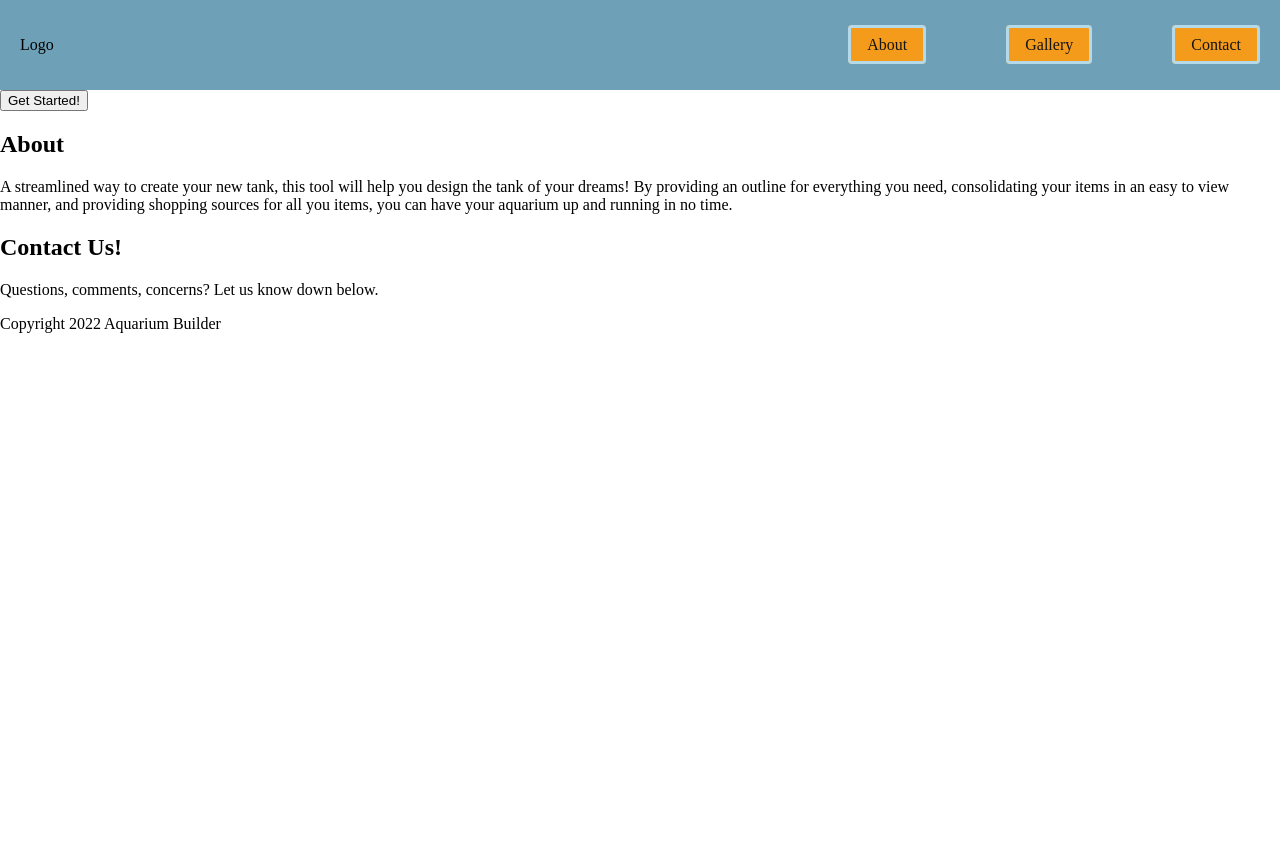
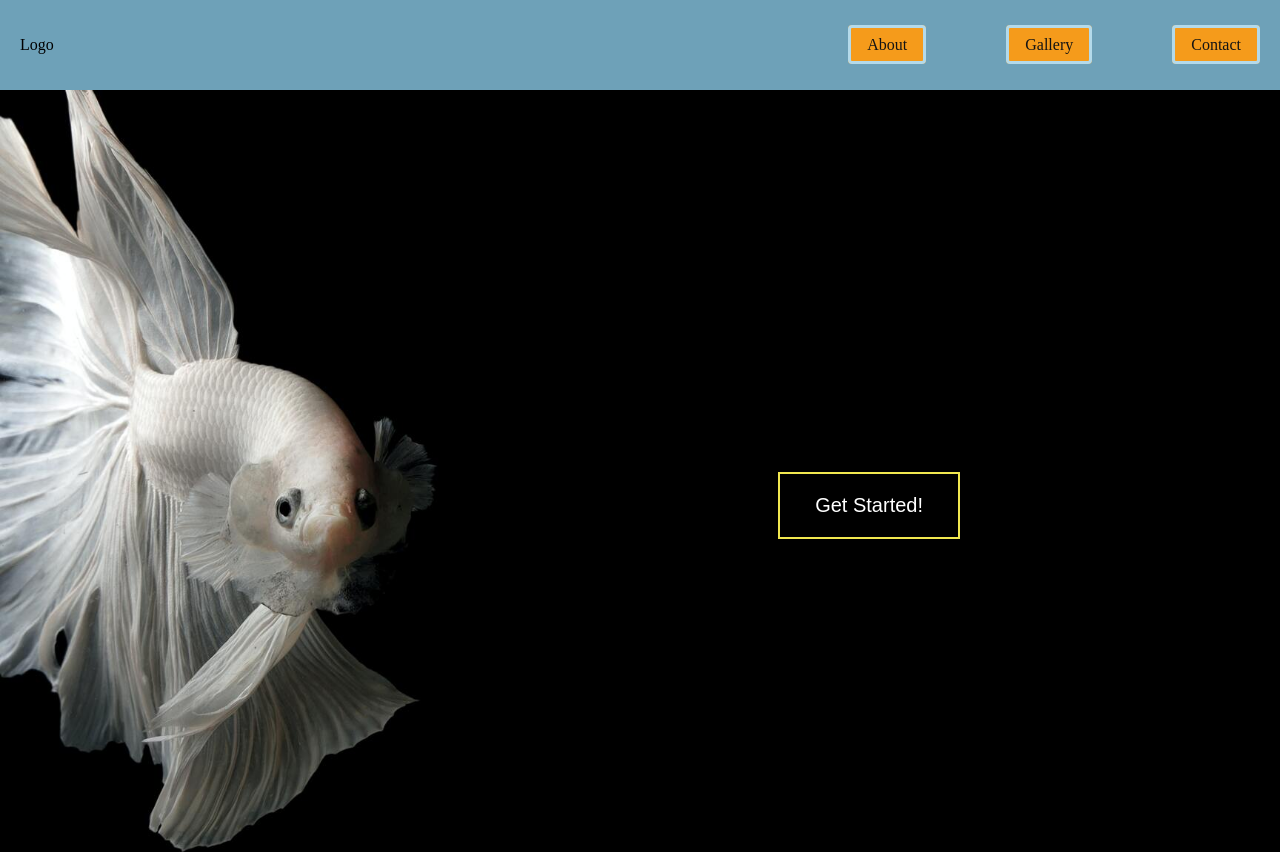
Before and after one commit to MaxPowerfulness/Aquarium-Builder, a plain HTML site: page index.html in a window 1280 px wide. Shown: the top 852 px of the page. Before the commit the page ends 800 px from the top, so only its background shows below. Drawn offline with Linux system fonts and the light colour scheme.

Commit message:
Add background image to section-1, changed button

```diff
--- a/style.css
+++ b/style.css
@@ -28,3 +28,23 @@ a {
     background-color: #f59b1b;
     color: rgb(20, 20, 20);
 }
+
+/* Section 1 */
+#section-1 {
+    background: black;
+    background-image: url('./images/fish.jpg');
+    min-height: 100vh;
+    background-size: contain;
+    background-repeat: no-repeat;
+}
+
+button {
+    padding: 20px 35px;
+    font-size: 20px;
+    position: absolute;
+    top: 59%;
+    right: 25%;
+    background: black;
+    border: solid 2px rgb(241, 231, 79);
+    color: white;
+}
```
Also changed, not shown: images/fish.jpg (added).
